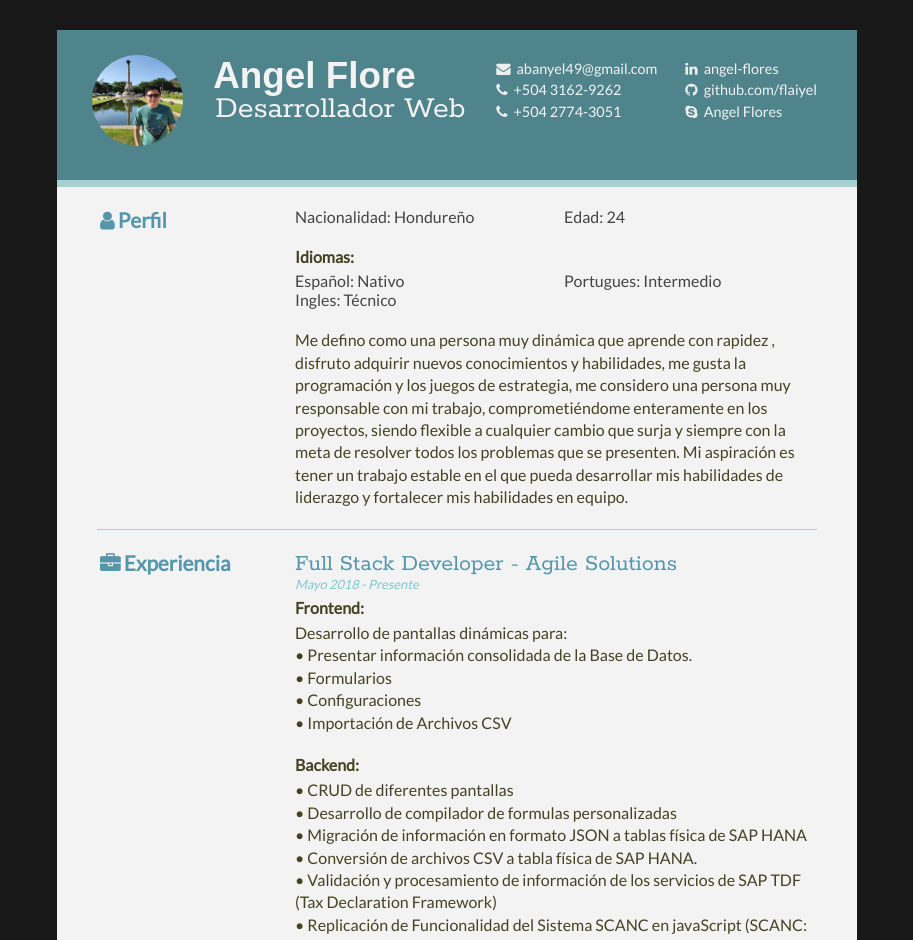
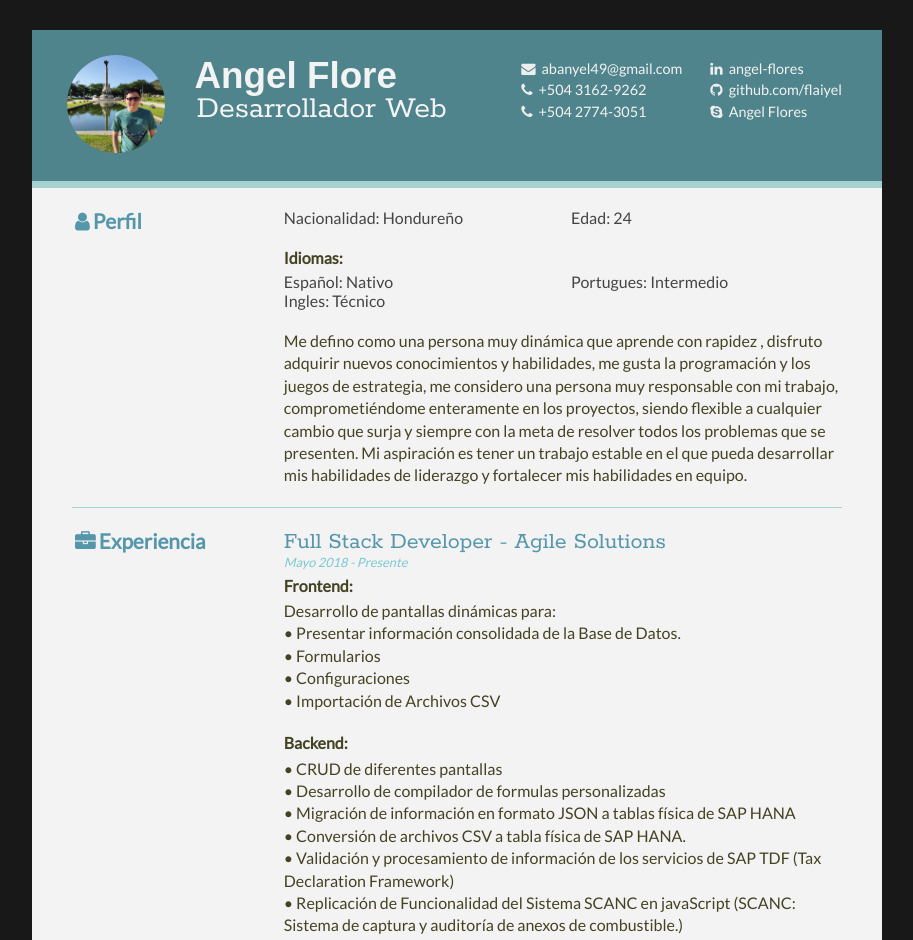
Before and after one commit to flaiyel/Angel-Flores, a plain HTML site: page index.html in a window 1280 px wide. Shown: the top 940 px of the page, without its empty margins (183-1096 px from the left). Drawn offline with Linux system fonts and the light colour scheme.

Commit message:
Update style.css

```diff
--- a/style.css
+++ b/style.css
@@ -23,7 +23,7 @@ p {
 
 #cv {
 	width: 90%;
-	max-width: 800px;
+	max-width: 850px;
 	background: #f3f3f3;
 	margin: 30px auto;
 }
@@ -35,7 +35,7 @@ p {
 	/* float: center; */
 	/* position: fixed; */
 	min-height: 100px;
-    width: 730px;
+    width: 780px;
     word-wrap: break-word;
 }
 
```
